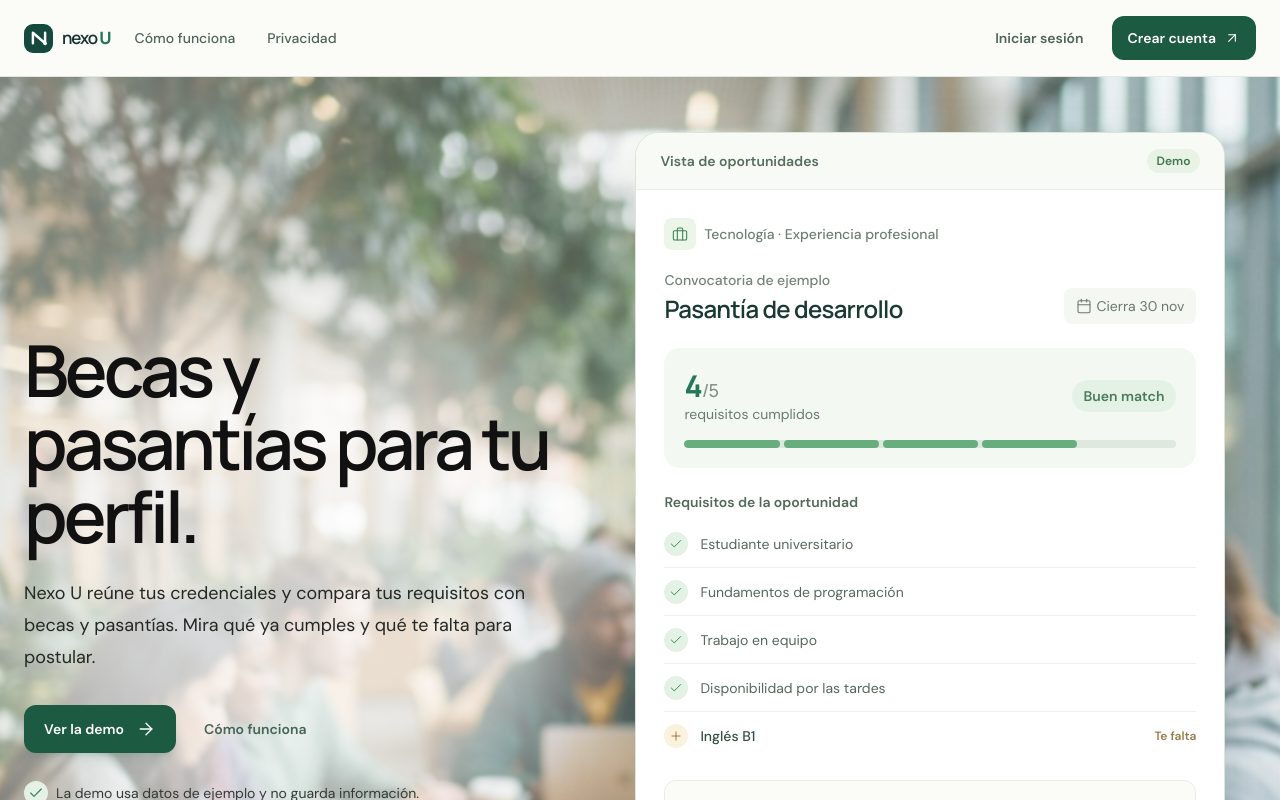
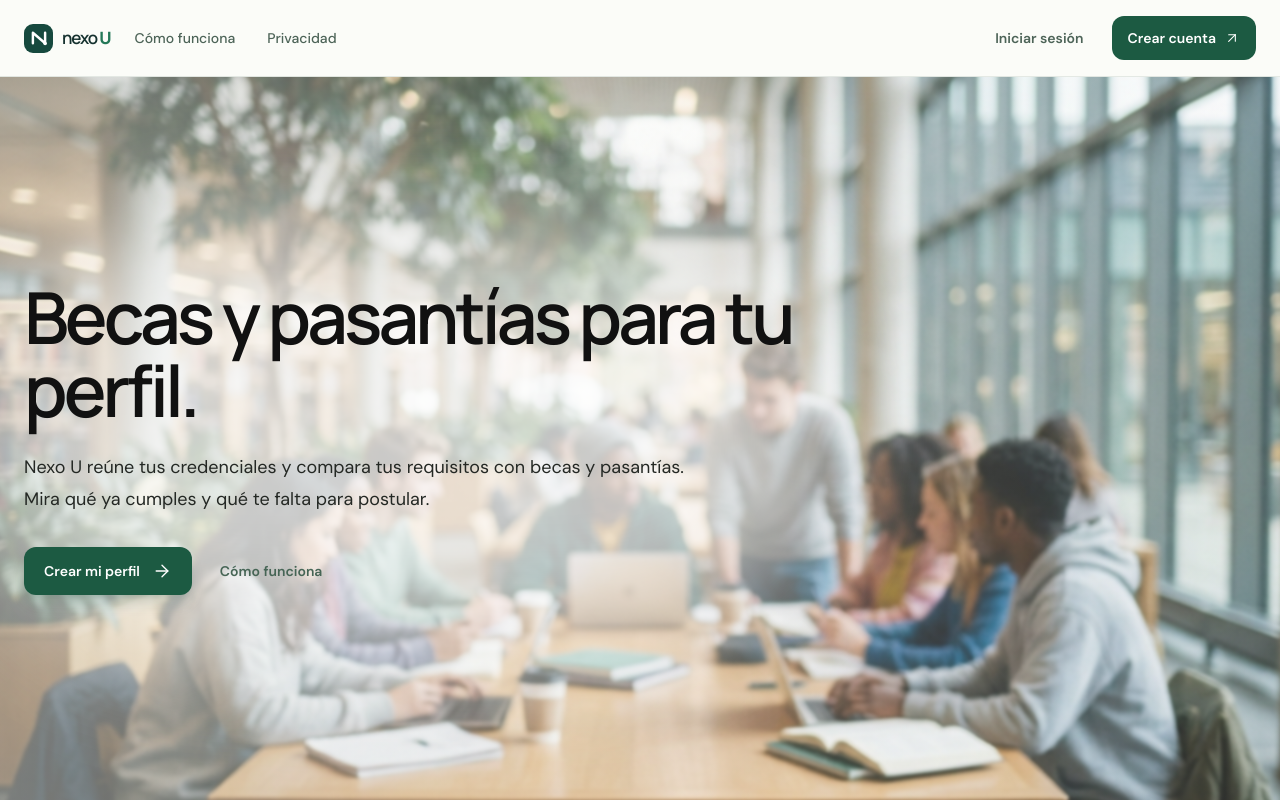
Before and after one commit to nellyvargas-n/NEXO-U, a React (Vite) app in the folder frontend/: page / in a window 1280 px wide. Shown: the top 800 px of the page. Built offline with nearby package versions, Linux system fonts and the light colour scheme.

Commit message:
feat(landing): reemplaza demo por hero de registro

```diff
--- a/frontend/src/features/landing/LandingPage.jsx
+++ b/frontend/src/features/landing/LandingPage.jsx
@@ -1,5 +1,4 @@
 import HowItWorks from './components/HowItWorks.jsx'
-import OpportunityDemo from './components/OpportunityDemo.jsx'
 import PrivacySection from './components/PrivacySection.jsx'
 import SiteFooter from './components/SiteFooter.jsx'
 import Icon from '../../shared/components/Icon.jsx'
@@ -13,31 +12,23 @@ function LandingPage() {
             <img className="absolute inset-0 size-full scale-105 object-cover object-center opacity-100 blur-[1px]" src="/fondo.png" alt="" />
             <div className="absolute inset-0 bg-gradient-to-r from-[#f5f7f2]/50 via-[#f5f7f2]/28 to-[#f5f7f2]/18" />
           </div>
-          <div className="mx-auto grid min-h-[calc(100vh-76px)] max-w-7xl grid-cols-[minmax(0,0.9fr)_minmax(0,1.1fr)] items-center gap-12 px-6 py-14 max-[1000px]:grid-cols-1 max-[1000px]:gap-12 max-[1000px]:py-16 max-[700px]:min-h-[calc(100vh-66px)] max-[700px]:gap-10 max-[700px]:px-5 max-[700px]:py-12 max-[390px]:px-4">
-            <div className="relative z-10 max-w-xl">
-              <span className="pointer-events-none absolute -inset-x-8 -inset-y-10 -z-10 rounded-full bg-white/65 blur-3xl" aria-hidden="true" />
-              <h1 className="mt-0 max-w-[600px] font-display text-[clamp(2.75rem,5.6vw,4.75rem)] font-semibold leading-[1.02] tracking-[-0.055em] text-[#111111] max-[700px]:text-[clamp(2.7rem,11vw,4rem)]" id="hero-title">
+          <div className="mx-auto flex min-h-[calc(100vh-76px)] max-w-7xl items-center px-6 py-20 max-[700px]:min-h-[calc(100vh-66px)] max-[700px]:px-5 max-[700px]:py-16 max-[390px]:px-4">
+            <div className="relative z-10 max-w-3xl">
+              <span className="pointer-events-none absolute -inset-x-10 -inset-y-14 -z-10 rounded-full bg-white/65 blur-3xl" aria-hidden="true" />
+              <h1 className="mt-0 max-w-[820px] font-display text-[clamp(2.75rem,5.6vw,4.75rem)] font-semibold leading-[1.02] tracking-[-0.055em] text-[#111111] max-[700px]:text-[clamp(2.7rem,11vw,4rem)]" id="hero-title">
                 Becas y pasantías para tu perfil.
               </h1>
-              <p className="mt-6 max-w-lg text-base leading-7 text-[#242824] sm:text-lg sm:leading-8">
+              <p className="mt-6 max-w-2xl text-base leading-7 text-[#242824] sm:text-lg sm:leading-8">
                 Nexo U reúne tus credenciales y compara tus requisitos con becas y pasantías. Mira qué ya cumples y qué te falta para postular.
               </p>
               <div className="mt-8 flex flex-wrap items-center gap-3 max-[430px]:items-stretch">
-                <a className="inline-flex min-h-12 items-center justify-center gap-3 rounded-xl bg-[#1c5a42] px-5 text-sm font-semibold text-white shadow-lg shadow-[#1c5a42]/15 transition hover:-translate-y-0.5 hover:bg-[#247452] focus-visible:outline-2 focus-visible:outline-offset-2 focus-visible:outline-[#1c5a42] active:translate-y-0 max-[430px]:w-full" href="#demo">
-                Ver la demo <Icon name="arrow-right" className="size-5" />
+                <a className="inline-flex min-h-12 items-center justify-center gap-3 rounded-xl bg-[#1c5a42] px-5 text-sm font-semibold text-white shadow-lg shadow-[#1c5a42]/15 transition hover:-translate-y-0.5 hover:bg-[#247452] focus-visible:outline-2 focus-visible:outline-offset-2 focus-visible:outline-[#1c5a42] active:translate-y-0 max-[430px]:w-full" href="/register">
+                  Crear mi perfil <Icon name="arrow-right" className="size-5" />
                 </a>
                 <a className="inline-flex min-h-12 items-center justify-center gap-2 rounded-xl px-4 text-sm font-semibold text-[#466555] transition hover:bg-white/70 hover:text-[#1c5a42] focus-visible:outline-2 focus-visible:outline-offset-2 focus-visible:outline-[#438c61] max-[430px]:w-full" href="#como-funciona">
                   Cómo funciona
                 </a>
               </div>
-              <p className="mt-7 flex items-center gap-2 text-sm text-[#343a35]">
-                <span className="grid size-6 place-items-center rounded-full bg-[#e4f1e5] text-[#347a57]" aria-hidden="true"><Icon name="check" className="size-4" /></span>
-                La demo usa datos de ejemplo y no guarda información.
-              </p>
-            </div>
-
-            <div className="relative z-10 mx-auto w-full max-w-[590px]">
-              <OpportunityDemo />
             </div>
           </div>
         </section>
```
